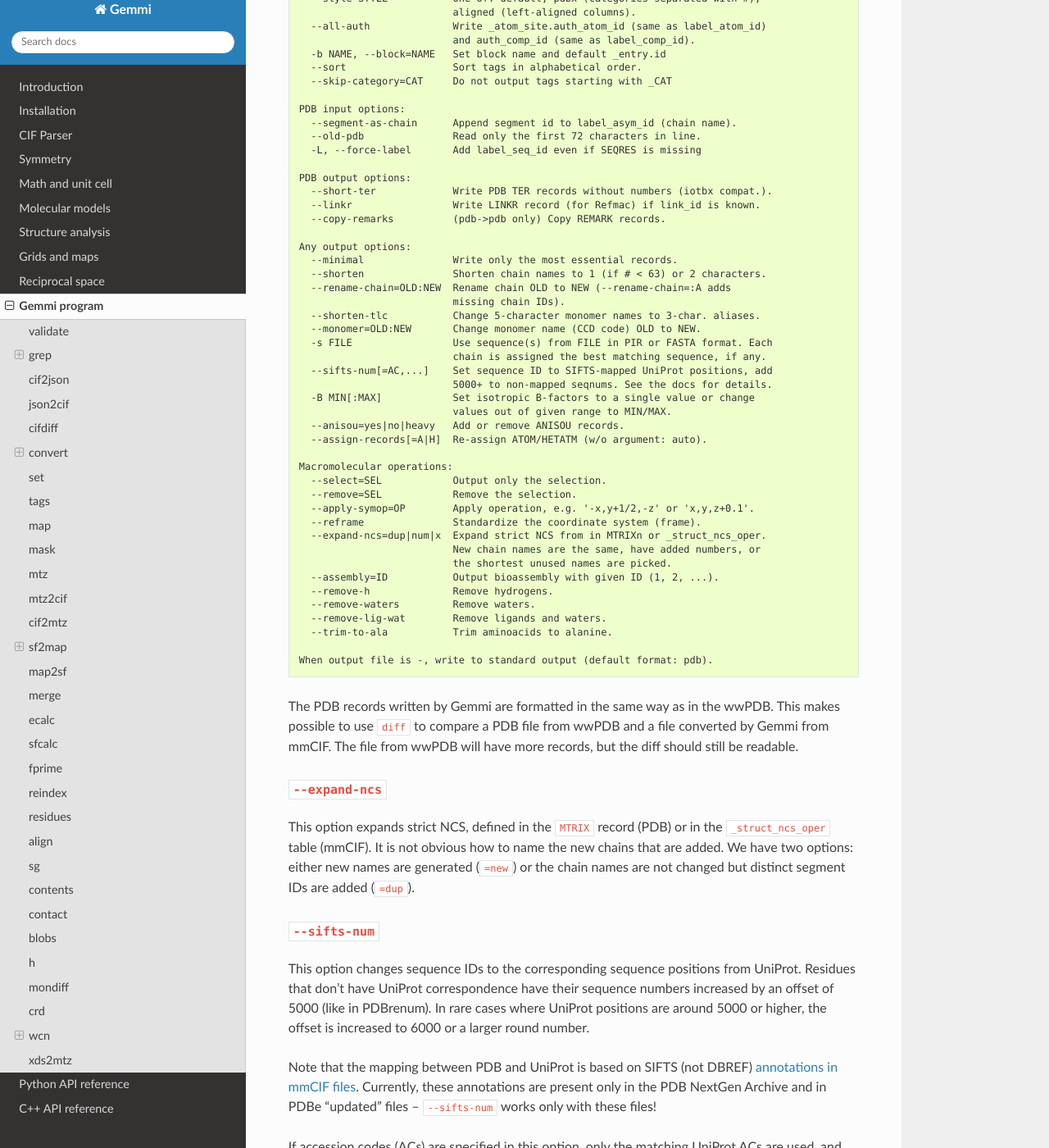
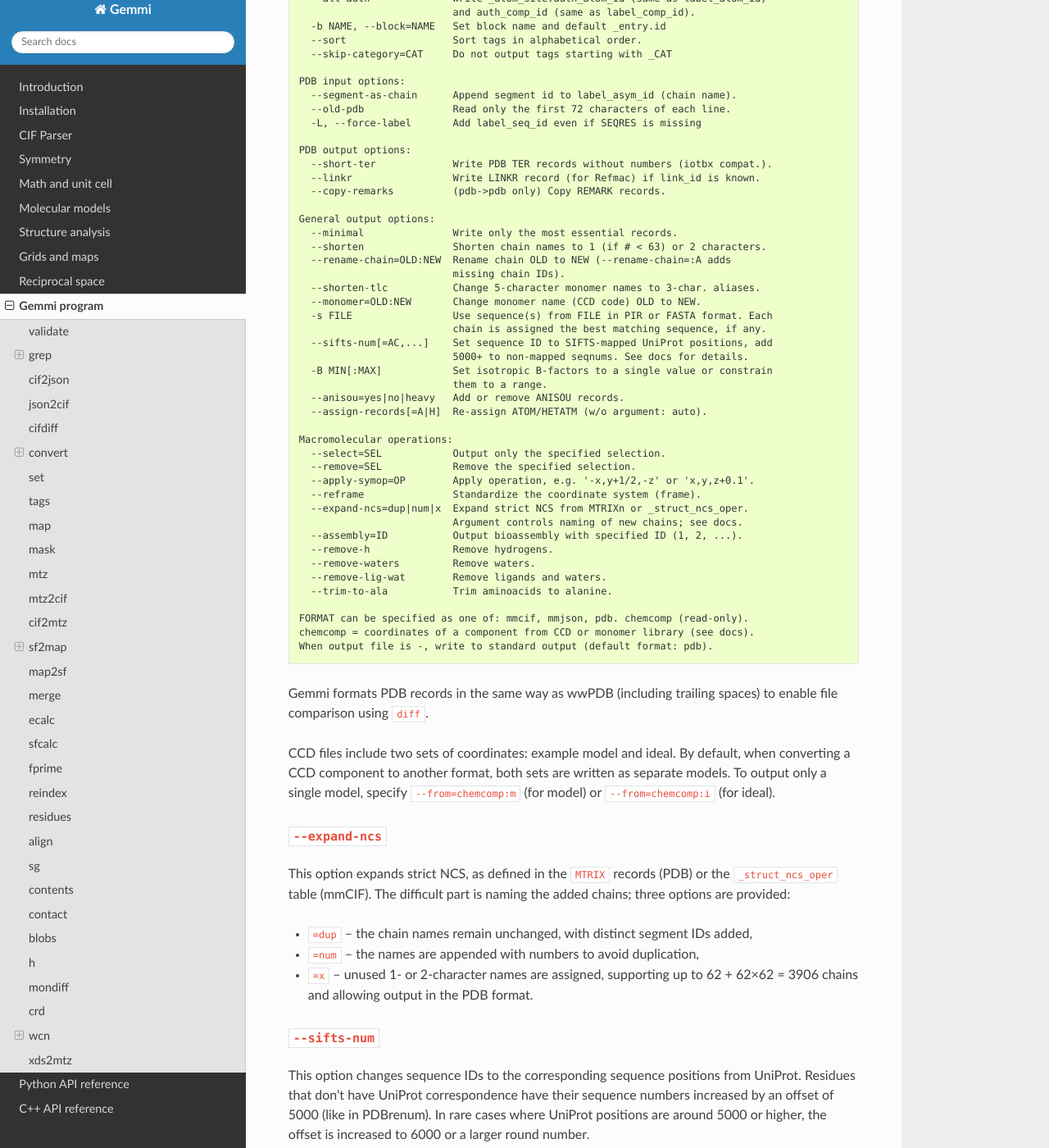
Before and after one commit to project-gemmi/gemmi, a Sphinx documentation site: the page built from docs/utils.rst, in a window 1280 px wide and 1400 px high, scrolled down 10805 px. Shown: the whole window at 82% size. Built offline with Sphinx 7.4.7 and the Read the Docs theme 3.1.0, drawn with Linux system fonts in a browser that asks for light colours; some of the changed text lies outside the part shown.

Commit message:
gemmi convert: add options to convert a single model from CCD file
"To output only a single model, specify `--from=chemcomp:m` (for model)
or `--from=chemcomp:i` (for ideal)."

Added function read_structure_from_chemcomp_gz()

Edited docs and help message from gemmi-convert

```diff
--- a/docs/convert-help.txt
+++ b/docs/convert-help.txt
@@ -2,16 +2,14 @@ $ gemmi convert -h
 Usage:
  gemmi convert [options] INPUT_FILE OUTPUT_FILE
 
-with possible conversions between PDB, mmCIF and mmJSON.
-FORMAT can be specified as one of: mmcif, mmjson, pdb, chemcomp (read-only).
-chemcomp = example coordinates of a component from CCD or monomer library.
+Allows conversion between PDB, mmCIF, and mmJSON formats.
 
 General options:
   -h, --help              Print usage and exit.
   -V, --version           Print version and exit.
   -v, --verbose           Verbose output.
-  --from=FORMAT           Input format (default: from the file extension).
-  --to=FORMAT             Output format (default: from the file extension).
+  --from=FORMAT           Input format (default: inferred from file extension).
+  --to=FORMAT             Output format (default: inferred from file extension).
 
 mmCIF output options:
   --style=STYLE           one of: default, pdbx (categories separated with #),
@@ -24,7 +22,7 @@ mmCIF output options:
 
 PDB input options:
   --segment-as-chain      Append segment id to label_asym_id (chain name).
-  --old-pdb               Read only the first 72 characters in line.
+  --old-pdb               Read only the first 72 characters of each line.
   -L, --force-label       Add label_seq_id even if SEQRES is missing
 
 PDB output options:
@@ -32,7 +30,7 @@ PDB output options:
   --linkr                 Write LINKR record (for Refmac) if link_id is known.
   --copy-remarks          (pdb->pdb only) Copy REMARK records.
 
-Any output options:
+General output options:
   --minimal               Write only the most essential records.
   --shorten               Shorten chain names to 1 (if # < 63) or 2 characters.
   --rename-chain=OLD:NEW  Rename chain OLD to NEW (--rename-chain=:A adds
@@ -42,24 +40,25 @@ Any output options:
   -s FILE                 Use sequence(s) from FILE in PIR or FASTA format. Each
                           chain is assigned the best matching sequence, if any.
   --sifts-num[=AC,...]    Set sequence ID to SIFTS-mapped UniProt positions, add
-                          5000+ to non-mapped seqnums. See the docs for details.
-  -B MIN[:MAX]            Set isotropic B-factors to a single value or change
-                          values out of given range to MIN/MAX.
+                          5000+ to non-mapped seqnums. See docs for details.
+  -B MIN[:MAX]            Set isotropic B-factors to a single value or constrain
+                          them to a range.
   --anisou=yes|no|heavy   Add or remove ANISOU records.
   --assign-records[=A|H]  Re-assign ATOM/HETATM (w/o argument: auto).
 
 Macromolecular operations:
-  --select=SEL            Output only the selection.
-  --remove=SEL            Remove the selection.
+  --select=SEL            Output only the specified selection.
+  --remove=SEL            Remove the specified selection.
   --apply-symop=OP        Apply operation, e.g. '-x,y+1/2,-z' or 'x,y,z+0.1'.
   --reframe               Standardize the coordinate system (frame).
-  --expand-ncs=dup|num|x  Expand strict NCS from in MTRIXn or _struct_ncs_oper.
-                          New chain names are the same, have added numbers, or
-                          the shortest unused names are picked.
-  --assembly=ID           Output bioassembly with given ID (1, 2, ...).
+  --expand-ncs=dup|num|x  Expand strict NCS from MTRIXn or _struct_ncs_oper.
+                          Argument controls naming of new chains; see docs.
+  --assembly=ID           Output bioassembly with specified ID (1, 2, ...).
   --remove-h              Remove hydrogens.
   --remove-waters         Remove waters.
   --remove-lig-wat        Remove ligands and waters.
   --trim-to-ala           Trim aminoacids to alanine.
 
+FORMAT can be specified as one of: mmcif, mmjson, pdb. chemcomp (read-only).
+chemcomp = coordinates of a component from CCD or monomer library (see docs).
 When output file is -, write to standard output (default format: pdb).
--- a/docs/utils.rst
+++ b/docs/utils.rst
@@ -420,19 +420,26 @@ Conversion between macromolecular coordinate formats: PDB, mmCIF and mmJSON.
 .. literalinclude:: convert-help.txt
    :language: console
 
-The PDB records written by Gemmi are formatted in the same way as in the wwPDB.
-This makes possible to use `diff` to compare a PDB file from wwPDB
-and a file converted by Gemmi from mmCIF. The file from wwPDB will have
-more records, but the diff should still be readable.
+Gemmi formats PDB records in the same way as wwPDB (including
+trailing spaces) to enable file comparison using `diff`.
+
+CCD files include two sets of coordinates: example model and ideal.
+By default, when converting a CCD component to another format,
+both sets are written as separate models.
+To output only a single model, specify `--from=chemcomp:m` (for model)
+or `--from=chemcomp:i` (for ideal).
 
 `--expand-ncs`
 --------------
 
-This option expands strict NCS, defined in
-the `MTRIX` record (PDB) or in the `_struct_ncs_oper` table (mmCIF).
-It is not obvious how to name the new chains that are added.
-We have two options: either new names are generated (`=new`) or
-the chain names are not changed but distinct segment IDs are added (`=dup`).
+This option expands strict NCS, as defined in the `MTRIX` records (PDB)
+or the `_struct_ncs_oper` table (mmCIF).
+The difficult part is naming the added chains; three options are provided:
+
+* `=dup` -- the chain names remain unchanged, with distinct segment IDs added,
+* `=num` -- the names are appended with numbers to avoid duplication,
+* `=x` -- unused 1- or 2-character names are assigned, supporting
+  up to 62 + 62×62 = 3906 chains and allowing output in the PDB format.
 
 `--sifts-num`
 -------------
```
Also changed, not shown: docs/analysis.rst (+3 -4 lines), 5 other files.
